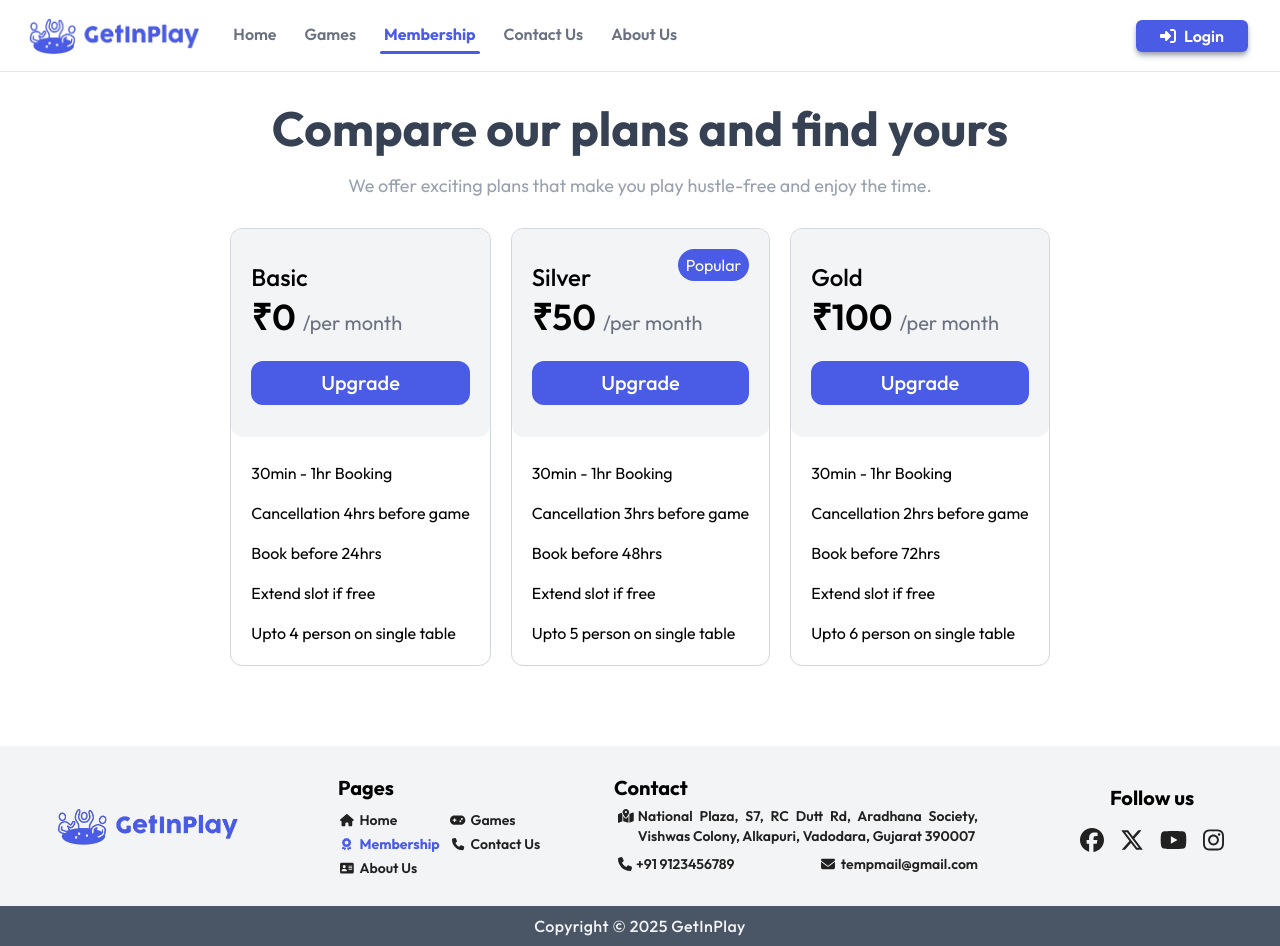
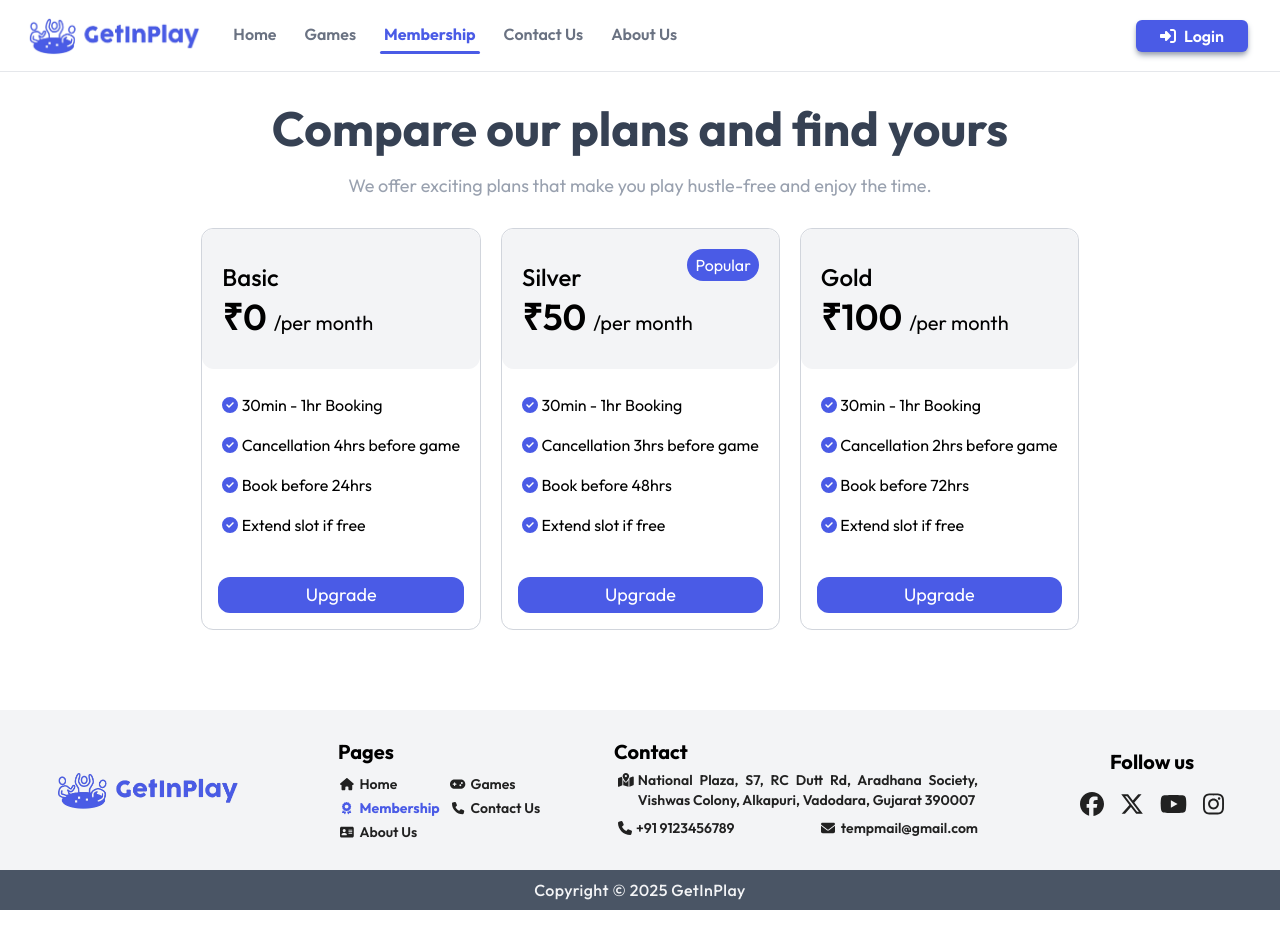
Before and after one commit to getinplay/getinplay_react, a React (Vite) app: page /membership in a window 1280 px wide. After the commit the page ends 910 px from the top, so only its background shows below. Built offline with nearby package versions, Linux system fonts and the light colour scheme; no server answers.

Commit message:
Fix membership page

```diff
--- a/src/components/Pages/Bookings/BookingCard.jsx
+++ b/src/components/Pages/Bookings/BookingCard.jsx
@@ -73,7 +73,7 @@ function BookingCard({ date, price, game, slot, showCancel, id, refreshPage }) {
   };
 
   return (
-    <div className='flex w-full shadow-[0_2px_16px_rgba(0,0,0,0.3)] bg-white px-2 rounded-md text-start'>
+    <div className='flex w-full shadow-lg border border-gray-100 bg-white px-2 rounded-md text-start'>
       {showCancel && (
         <div className='flex justify-center items-center gap-1'>
           <button
--- a/src/components/Pages/Login/LoginPage.jsx
+++ b/src/components/Pages/Login/LoginPage.jsx
@@ -73,7 +73,7 @@ function LoginPage() {
         <form
           onSubmit={handleSubmit}
           noValidate
-          className='lg:w-[50%] md:w-[65%] max-md:w-[90%] max-w-[400px] min-h-max p-5 rounded-xl bg-white flex flex-col gap-3 items-center justify-between'>
+          className='lg:w-[50%] md:w-[65%] max-md:w-[90%] max-w-[400px] min-h-max sm:p-5 rounded-xl bg-white flex flex-col gap-3 items-center justify-between'>
           <div>
             <p className='text-3xl sm:text-4xl font-bold text-[#4A5BE6] text-center'>
               WELCOME BACK
--- a/src/components/Pages/Membership/MembershipFullCard.jsx
+++ b/src/components/Pages/Membership/MembershipFullCard.jsx
@@ -1,15 +1,13 @@
 import React from "react";
 
 function MembershipFullCard({
-  cancellation,
-  bookBefore,
-  personAllowedPerTable,
   amount,
   popular,
   onClick,
   isPlanActive,
   isCurrentPlan,
   children,
+  features,
 }) {
   return (
     <div
@@ -18,7 +16,7 @@ function MembershipFullCard({
           ? "border-green-600"
           : isPlanActive
           ? "border-gray-300 "
-          : "border-gray-300 hover:shadow-lg hover:bg-gray-100 hover:scale-103"
+          : "border-gray-300 hover:shadow-lg duration-300 hover:bg-gradient-to-tr from-indigo-500 via-violet-600 to-cyan-400"
       }  duration-300`}>
       <div
         className={`${
@@ -26,15 +24,17 @@ function MembershipFullCard({
             ? "bg-green-200"
             : isPlanActive
             ? "text-gray-600"
-            : "group-hover:shadow-lg group-hover:bg-[#4A5BE6] group-hover:text-white"
+            : "group-hover:shadow-lg group-hover:bg-white/40 group-hover:text-white"
         } relative p-5 sm:py-8 flex bg-gray-100 flex-col gap-1 rounded-xl items-start duration-300`}>
         <p className='text-xl sm:text-2xl font-medium'>{children}</p>
         <p
-          className={`text-lg sm:text-xl text-gray-500 ${
-            !isPlanActive && !isCurrentPlan ? " group-hover:text-gray-300 " : ""
-          } duration-300`}>
+          className={`text-lg sm:text-xl ${
+            !isPlanActive && !isCurrentPlan
+              ? " group-hover:text-gray-100 "
+              : " "
+          } duration-300 `}>
           <span
-            className={`text-3xl sm:text-4xl font-semibold text-black duration-300 ${
+            className={`text-3xl sm:text-4xl font-semibold text-black duration-300  ${
               !isPlanActive && !isCurrentPlan ? "group-hover:text-white" : ""
             }`}>
             ₹{amount}{" "}
@@ -53,27 +53,25 @@ function MembershipFullCard({
             Popular
           </div>
         )}
+      </div>
+      <div
+        className={`${
+          isPlanActive ? "text-gray-400" : ""
+        } p-5 grow flex flex-col rounded-xl gap-3 sm:gap-4 text-start`}>
+        {features}
+      </div>
+      <div className='p-4'>
         <button
           onClick={isPlanActive || isCurrentPlan ? () => {} : onClick}
-          className={`text-lg sm:text-xl font-medium text-white rounded-xl p-1 sm:p-2 mt-3 sm:mt-5 w-full ${
+          className={`sm:text-lg text-white rounded-xl p-1 w-full ${
             isCurrentPlan
               ? "bg-green-700"
               : isPlanActive
               ? "bg-gray-500"
-              : "group-hover:bg-[#34409e] bg-[#4A5BE6] cursor-pointer hover:bg-white duration-300 hover:text-[#4A5BE6]"
+              : " bg-[#4A5BE6] cursor-pointer group-hover:bg-white/40 hover:bg-white/60 duration-300 hover:text-"
           }`}>
           {isCurrentPlan ? "Current Plan" : isPlanActive ? "Active" : "Upgrade"}
         </button>
-      </div>
-      <div
-        className={`${
-          isPlanActive ? "text-gray-400" : ""
-        } p-5 flex flex-col rounded-xl gap-3 sm:gap-4 text-start`}>
-        <p>30min - 1hr Booking</p>
-        <p>Cancellation {cancellation}hrs before game</p>
-        <p>Book before {bookBefore}hrs</p>
-        <p>Extend slot if free</p>
-        <p>Upto {personAllowedPerTable} person on single table</p>
       </div>
     </div>
   );
--- a/src/components/Pages/Membership/MembershipPage.jsx
+++ b/src/components/Pages/Membership/MembershipPage.jsx
@@ -4,6 +4,8 @@ import axios from "axios";
 import ConfirmLogin from "../../ConfirmLogin";
 import ConfirmDialog from "../../ConfirmDialog";
 import { toast, Bounce } from "react-toastify";
+import { FontAwesomeIcon } from "@fortawesome/react-fontawesome";
+import { faCheckCircle } from "@fortawesome/free-solid-svg-icons";
 
 function MembershipPage() {
   const [currentPlan, setCurrentPlan] = useState(0);
@@ -113,7 +115,7 @@ function MembershipPage() {
   }, []);
 
   return (
-    <div className='flex w-full flex-col gap-2 items-center p-5'>
+    <div className='flex grow h-full w-full flex-col gap-2 items-center p-5'>
       <h1 className='text-gray-700 sm:text-5xl text-4xl font-bold p-3'>
         Compare our plans and find yours
       </h1>
@@ -121,11 +123,81 @@ function MembershipPage() {
         We offer exciting plans that make you play hustle-free and enjoy the
         time.
       </p>
-      <div className='py-5 w-full h-full justify-center items-center flex flex-col lg:flex-row gap-5 overflow-x-auto'>
+      <div className='py-5 w-full grow justify-center items-stretch max-md:flex-col flex gap-5 overflow-x-auto'>
         {membershipPlans.map((plan) => (
           <MembershipFullCard
             key={plan.id}
             {...plan}
+            features={
+              <>
+                <p className={`${currentPlan < plan.id ? "group-hover:text-white" : ""}`}>
+                  <span
+                    className={`${
+                      currentPlan === plan.id
+                        ? "text-green-700"
+                        : !(currentPlan > plan.id)
+                        ? "group-hover:text-white text-[#4A5BE6]"
+                        : "text-gray-500"
+                    }`}>
+                    <FontAwesomeIcon icon={faCheckCircle} />
+                  </span>{" "}
+                  30min - 1hr Booking
+                </p>
+                <p className={`${currentPlan < plan.id ? "group-hover:text-white" : ""}`}>
+                  <span
+                    className={`${
+                      currentPlan === plan.id
+                        ? "text-green-700"
+                        : !(currentPlan > plan.id)
+                        ? "group-hover:text-white text-[#4A5BE6]"
+                        : "text-gray-500"
+                    }`}>
+                    <FontAwesomeIcon icon={faCheckCircle} />
+                  </span>{" "}
+                  Cancellation {plan.cancellation}hrs before game
+                </p>
+                <p className={`${currentPlan < plan.id ? "group-hover:text-white" : ""}`}>
+                  <span
+                    className={`${
+                      currentPlan === plan.id
+                        ? "text-green-700"
+                        : !(currentPlan > plan.id)
+                        ? "group-hover:text-white text-[#4A5BE6]"
+                        : "text-gray-500"
+                    }`}>
+                    <FontAwesomeIcon icon={faCheckCircle} />
+                  </span>{" "}
+                  Book before {plan.bookBefore}hrs
+                </p>
+                <p className={`${currentPlan < plan.id ? "group-hover:text-white" : ""}`}>
+                  <span
+                    className={`${
+                      currentPlan === plan.id
+                        ? "text-green-700"
+                        : !(currentPlan > plan.id)
+                        ? "group-hover:text-white text-[#4A5BE6]"
+                        : "text-gray-500"
+                    }`}>
+                    <FontAwesomeIcon icon={faCheckCircle} />
+                  </span>{" "}
+                  Extend slot if free
+                </p>
+                {/* <p>
+                  <span
+                    className={`${
+                      currentPlan === plan.id
+                        ? "text-green-700"
+                        : !(currentPlan > plan.id)
+                        ? "group-hover:text-white text-[#4A5BE6]"
+                        : "text-gray-500"
+                    }`}>
+                    <FontAwesomeIcon icon={faCheckCircle} />
+                  </span>{" "}
+                  Upto {plan.personAllowedPerTable} person on single table
+                </p> */}
+                {/* {plan.name == "Gold" ? <p>TEST</p> : ""} */}
+              </>
+            }
             isPlanActive={currentPlan > plan.id}
             isCurrentPlan={currentPlan === plan.id}
             onClick={() => handleUpgradeClick(plan.id)}>
@@ -136,11 +208,7 @@ function MembershipPage() {
       <ConfirmDialog
         isOpen={showConfirmModal}
         title='Confirm Upgrade'
-        message={
-          <>
-            Are you sure you want to <b>Upgrade</b> your <b>Membership?</b>
-          </>
-        }
+        message={<p>Are you sure you want to upgrade your membership?</p>}
         onConfirm={upgradePlan}
         onCancel={() => setShowConfirmModal(false)}
       />
```
